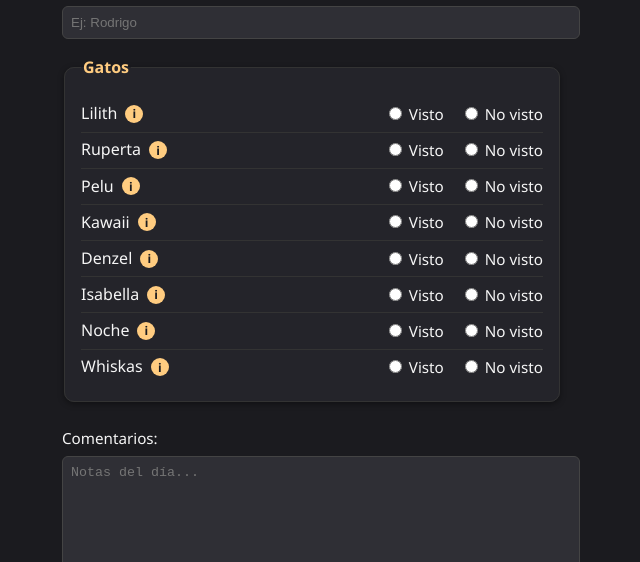
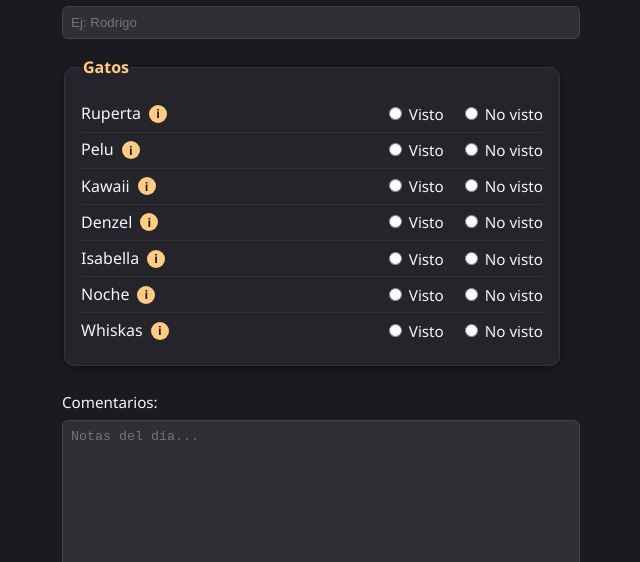
Before and after one commit to rodriamaya/reporte, a plain HTML site: page index.html in a window 1280 px wide. Shown: the part 238-800 px from the top of the page, without its empty margins (328-968 px from the left). Drawn offline with Linux system fonts and the light colour scheme.

Commit message:
Remove Lilith from gatos array
Removed a cat entry from the gatos array.

```diff
--- a/index.html
+++ b/index.html
@@ -187,7 +187,6 @@
 
   <script>
     const gatos = [
-      { nombre: "Lilith", descripcion: "Gata atigrada, rayas grises, zona invernáculo" },
       { nombre: "Ruperta", descripcion: "Gata naranja y blanca, zona invernáculo (celia)" },
       { nombre: "Pelu", descripcion: "Gata negra, ojos amarillos claro, pelo largo, zona celia" },
       { nombre: "Kawaii", descripcion: "Gata negra, detalle en oreja izquierda, zona celia" },
```
